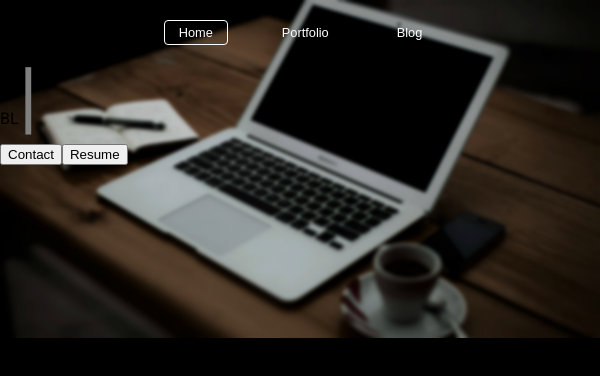
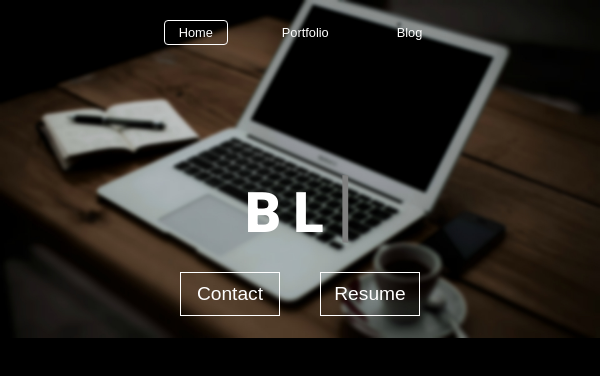
Before and after one commit to j3rryj/j3rryj.github.io, a React app: page / in a window 600 px wide. Shown: the top 376 px of the page. Built offline with nearby package versions, Linux system fonts and the light colour scheme.

Commit message:
mobile view development

```diff
--- a/src/styles/App.css
+++ b/src/styles/App.css
@@ -9,6 +9,35 @@ body {
   -webkit-background-size:100% auto;
   -moz-background-size:100% auto;
   background-size:100% auto;
+}
+
+.home-div {
+  text-align: center;
+  padding-top: 18%;
+}
+
+.home-div-contact {
+  display: flex;
+  justify-content: center;
+}
+
+.home-div-contact-btn {
+  border: 1px solid white !important;
+  background-color: transparent;
+  padding: 10px;
+  margin: 20px;
+  width: 100px;
+  color: white;
+  font-size: 1.2em;
+}
+
+.typer {
+  white-space: pre;
+  letter-spacing: 12px;
+  color: white;
+  margin: 0 auto;
+  font-size: 3.5em;
+  font-weight: 900
 }
 
 
@@ -133,9 +162,61 @@ button:focus {
 .blogmedia {
   overflow: hidden !important;
   height: 150px !important;
+  border: 1px solid white !important;
+  border-width: 1px 1px 0px 1px !important;
+}
+
+.blog-header {
+  border: 1px solid white !important;
 }
 
 .blog-card {
   background-color: black !important;
   letter-spacing: 1px !important;
 }
+
+@media only screen
+and (min-device-width : 414px)
+and (max-device-width : 736px) {
+  .typer, .typed-cursor {
+    font-size: 1em;
+  }
+
+  .home-div-contact {
+    margin-top: 24%;
+    flex-direction: column;
+    align-items: center;
+  }
+
+  .home-div-contact-btn {
+    width: 94%;
+    margin: 4px;
+  }
+
+  .portfolio-container {
+    margin-top: 180px;
+  }
+
+  .carousel-container {
+    height: 240px;
+  }
+
+  .blogmedia {
+    height: 150px !important;
+  }
+
+  .blog-card div div:last-child figure img {
+    max-width: 80%;
+  }
+
+  .blogpost {
+    width: 70%;
+    margin: 20px;
+  }
+
+  .inactive {
+    flex-direction: column;
+    align-items: center;
+    margin-top: 40px;
+  }
+}
```
